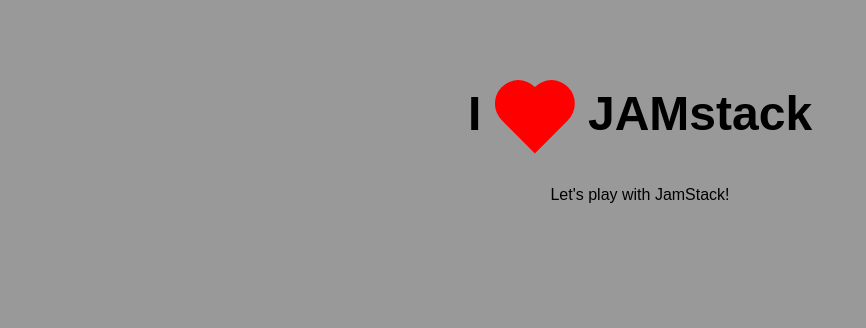
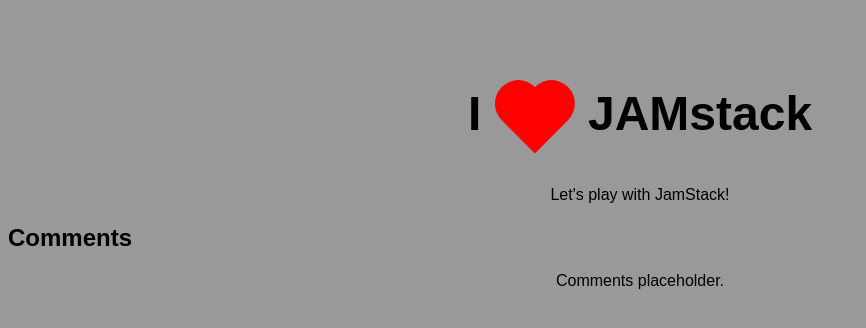
Before and after one commit to dpheitmeyer/simple-jam-udemy, a plain HTML site: page index.html in a window 1280 px wide. Shown: the whole page, without its empty margins (0-866 px from the left). Drawn offline with Linux system fonts and the light colour scheme.

Commit message:
comments placeholder

```diff
--- a/index.html
+++ b/index.html
@@ -1,5 +1,6 @@
 <!DOCTYPE html>
 <html lang="en">
+
 <head>
     <meta charset="UTF-8">
     <meta http-equiv="X-UA-Compatible" content="IE=edge">
@@ -7,8 +8,14 @@
     <title>Simple JamStack</title>
     <link rel="stylesheet" href="style.css" />
 </head>
+
 <body>
-    <h1>I <img src="heart.svg" alt="love"/> JAMstack</h1>
+    <h1>I <img src="heart.svg" alt="love" /> JAMstack</h1>
     <p>Let's play with JamStack!</p>
+    <section>
+        <h2>Comments</h2>
+        <p>Comments placeholder.</p>
+    </section>
 </body>
+
 </html>
```
